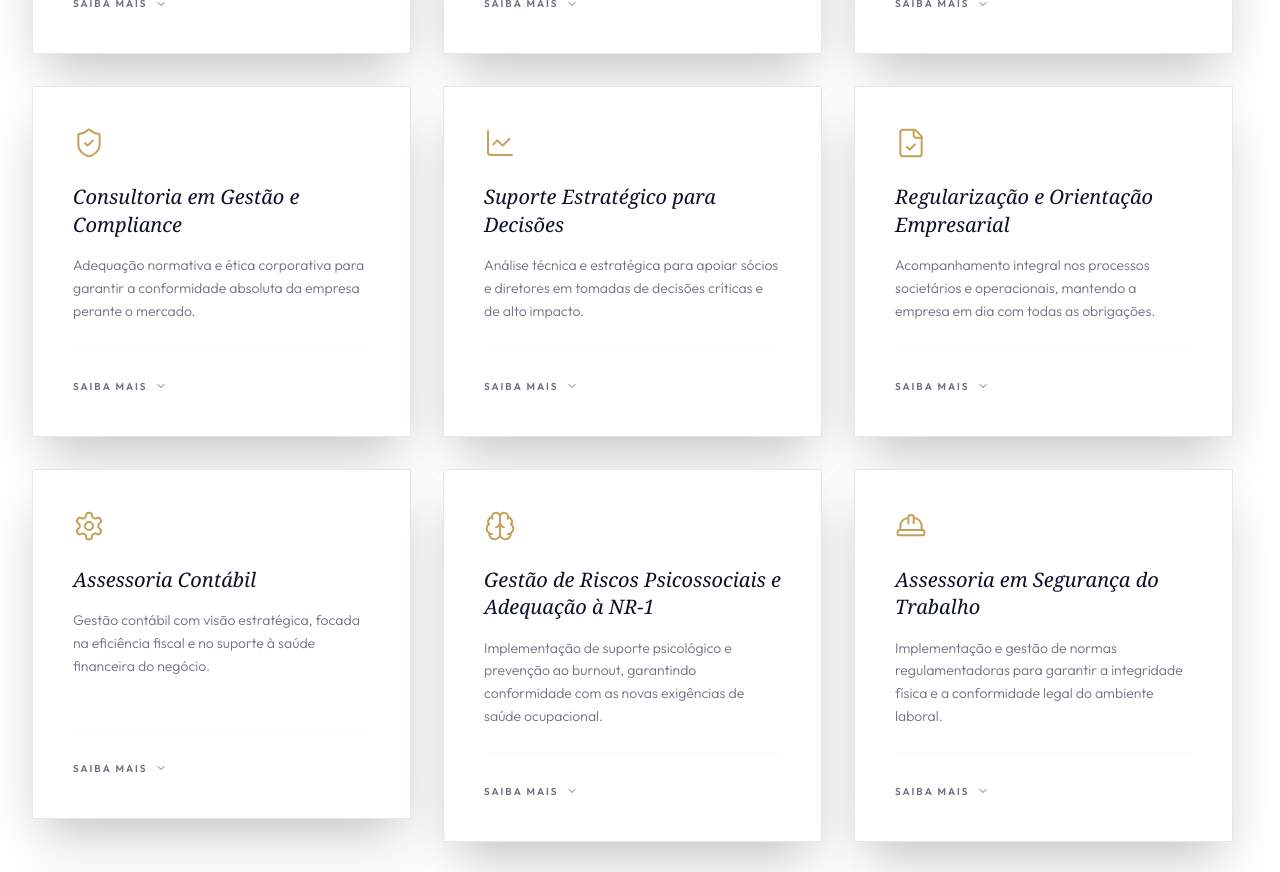
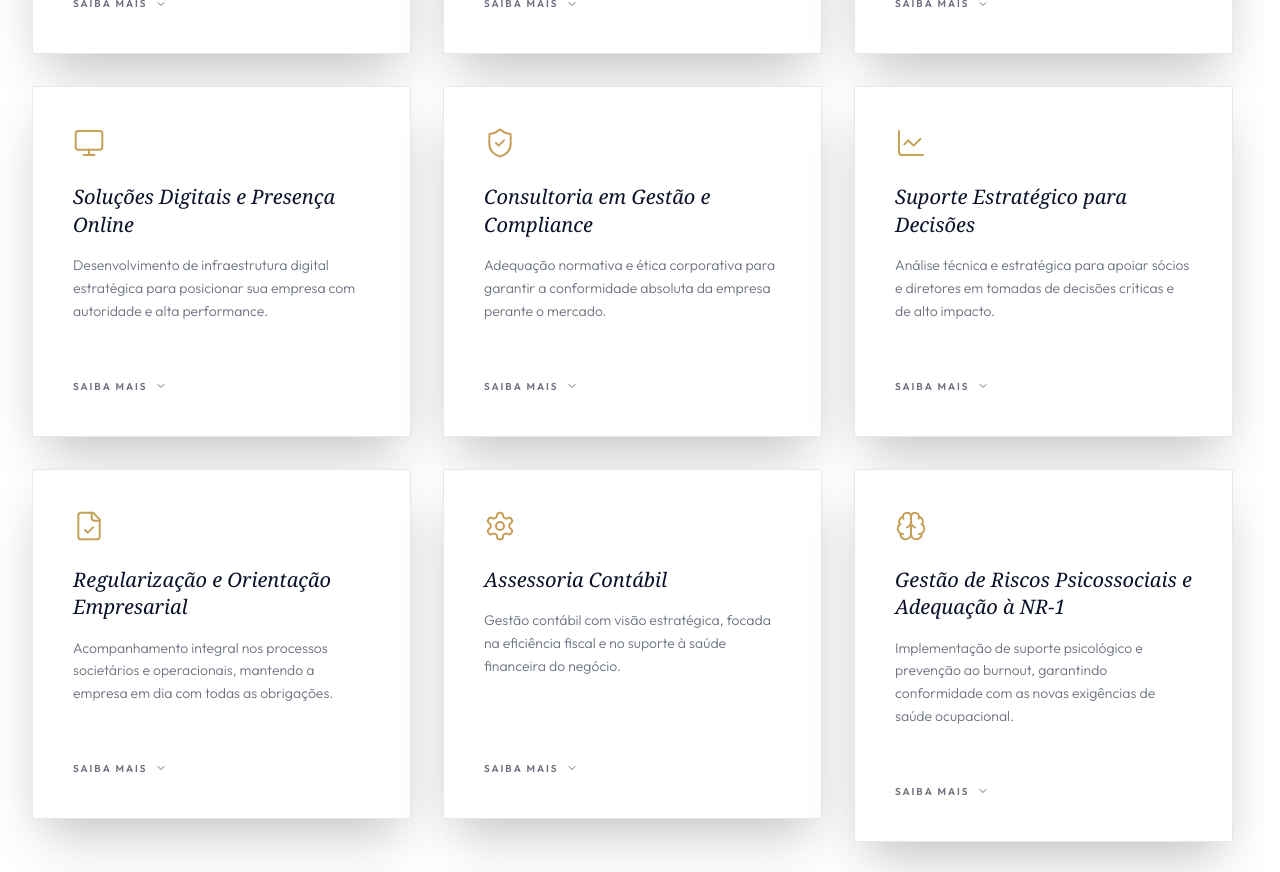
Before and after one commit to mateusgorin/Britooliveira, a React (Vite) app: page /#/ in a window 1280 px wide. Shown: the part 2900-3772 px from the top of the page. Built offline with nearby package versions, Linux system fonts and the light colour scheme.

Commit message:
feat: Add digital solutions service
Introduce a new service focused on digital transformation, online presence, and SEO to enhance client visibility and credibility.

```diff
--- a/constants.tsx
+++ b/constants.tsx
@@ -9,7 +9,8 @@ import {
   LineChart,
   Brain,
   HardHat,
-  Stethoscope
+  Stethoscope,
+  Monitor
 } from 'lucide-react';
 import { Service, Differential, NavItem } from './types';
 
@@ -46,6 +47,13 @@ export const SERVICES: Service[] = [
     description: 'Estruturação de processos e fluxos internos para maximizar a eficiência e a clareza operacional do negócio.',
     complementaryText: 'Implementação de metodologias ágeis e reengenharia de processos para eliminar gargalos operacionais e otimizar a produtividade de toda a equipe.',
     icon: <TrendingUp className="w-8 h-8" />
+  },
+  {
+    id: '11',
+    title: 'Soluções Digitais e Presença Online',
+    description: 'Desenvolvimento de infraestrutura digital estratégica para posicionar sua empresa com autoridade e alta performance.',
+    complementaryText: 'Criação de sites institucionais premium, landing pages focadas em conversão e otimização para Google (SEO), garantindo visibilidade e credibilidade no ambiente digital.',
+    icon: <Monitor className="w-8 h-8" />
   },
   {
     id: '4',
```
